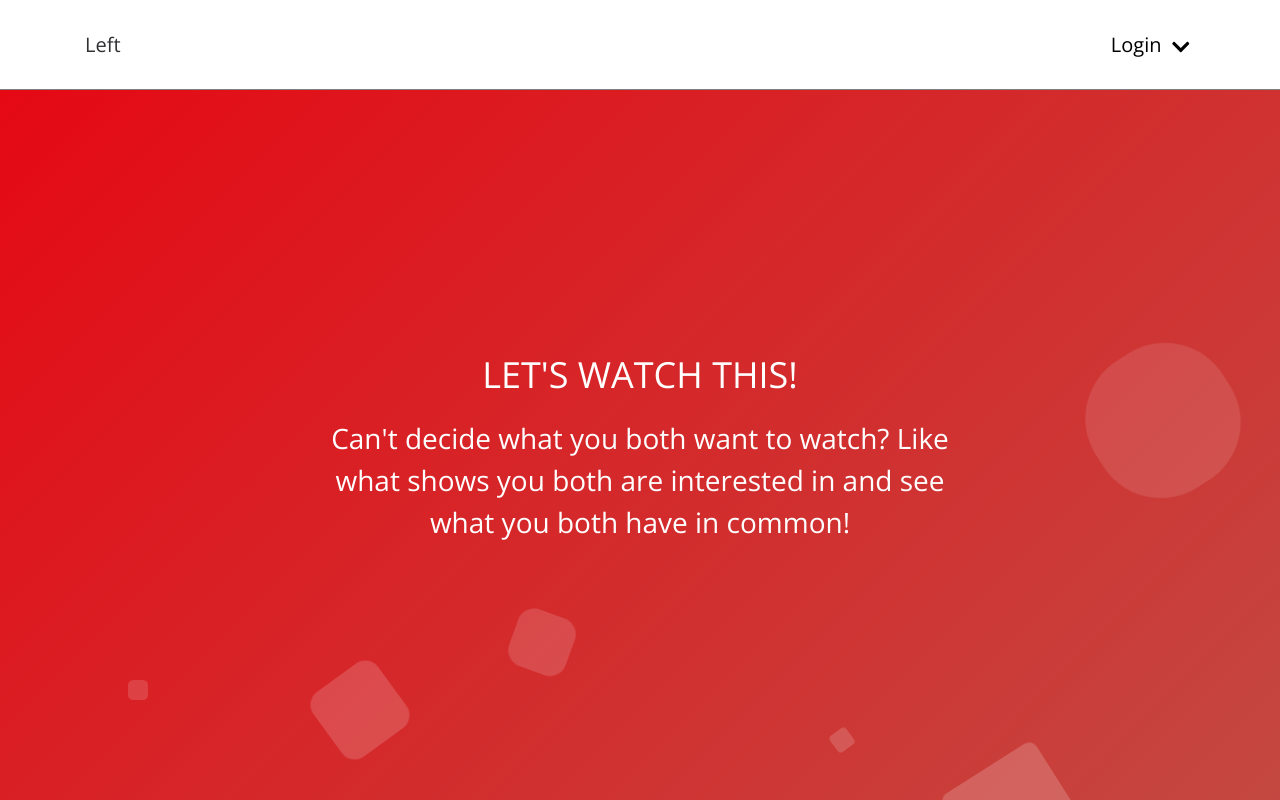
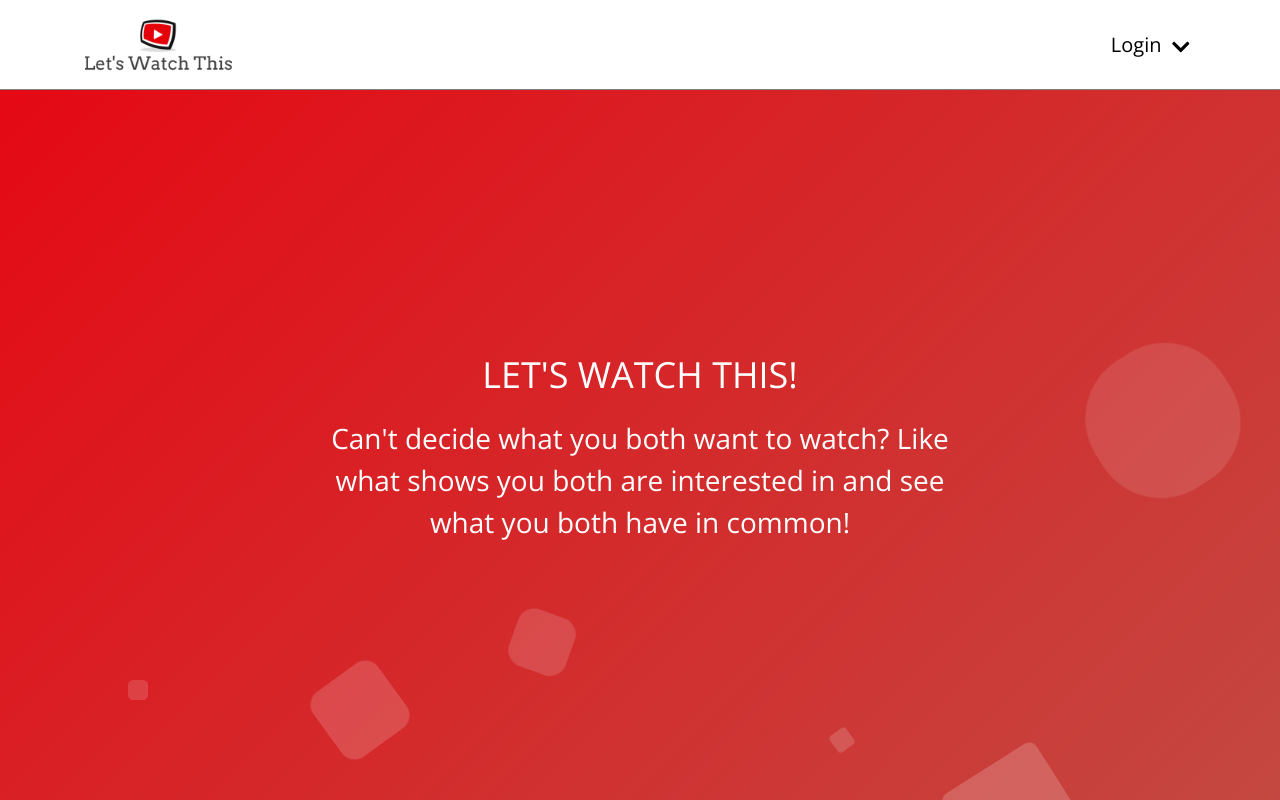
Before and after one commit to akpersad/LetsWatchThis, a React app: page / in a window 1280 px wide. Built offline with nearby package versions, Linux system fonts and the light colour scheme.

Commit message:
Header styles

```diff
--- a/src/components/header/_header.scss
+++ b/src/components/header/_header.scss
@@ -12,7 +12,13 @@
     justify-content: space-between;
     align-items: center;
     min-height: 89px;
-    .dropdown-container {
+    .header-left {
+      .header-logo {
+        height: 88px;
+      }
+    }
+    .header-right {
+      &.dropdown-container {
         .dropdown-header-text {
           position: relative;
           background-color: transparent;
@@ -53,3 +59,4 @@
       }
     }
   }
+}
--- a/src/components/header/header.jsx
+++ b/src/components/header/header.jsx
@@ -6,6 +6,7 @@ import { FontAwesomeIcon } from "@fortawesome/react-fontawesome";
 import { faChevronDown, faChevronUp } from "@fortawesome/free-solid-svg-icons";
 import store from "../../config/store";
 import { checkUserLoggedIn } from "../../global/_util";
+import Logo from "../../global/images/letswatch.png";
 
 import "./_header.scss";
 
@@ -50,7 +51,11 @@ class Header extends Component {
       <>
         <div className="header-container">
           <div className="container">
-            <div className="header-left">Left</div>
+            <div className="header-left">
+              <Link to="/">
+                <img alt="Logo" src={Logo} className="header-logo" />
+              </Link>
+            </div>
             <div className="header-right dropdown-container">
               <button
                 type="button"
```
Also changed, not shown: src/global/images/letswatch.png (added). Lines whose indentation alone changed are shown as unchanged.
